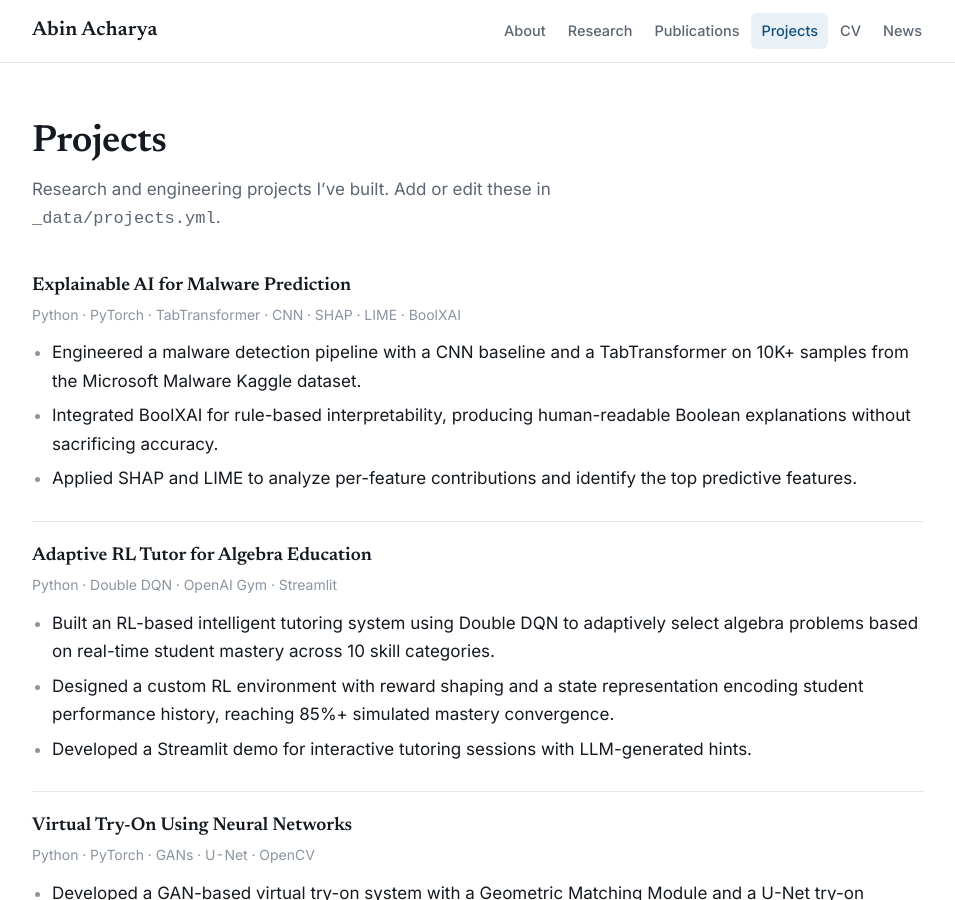
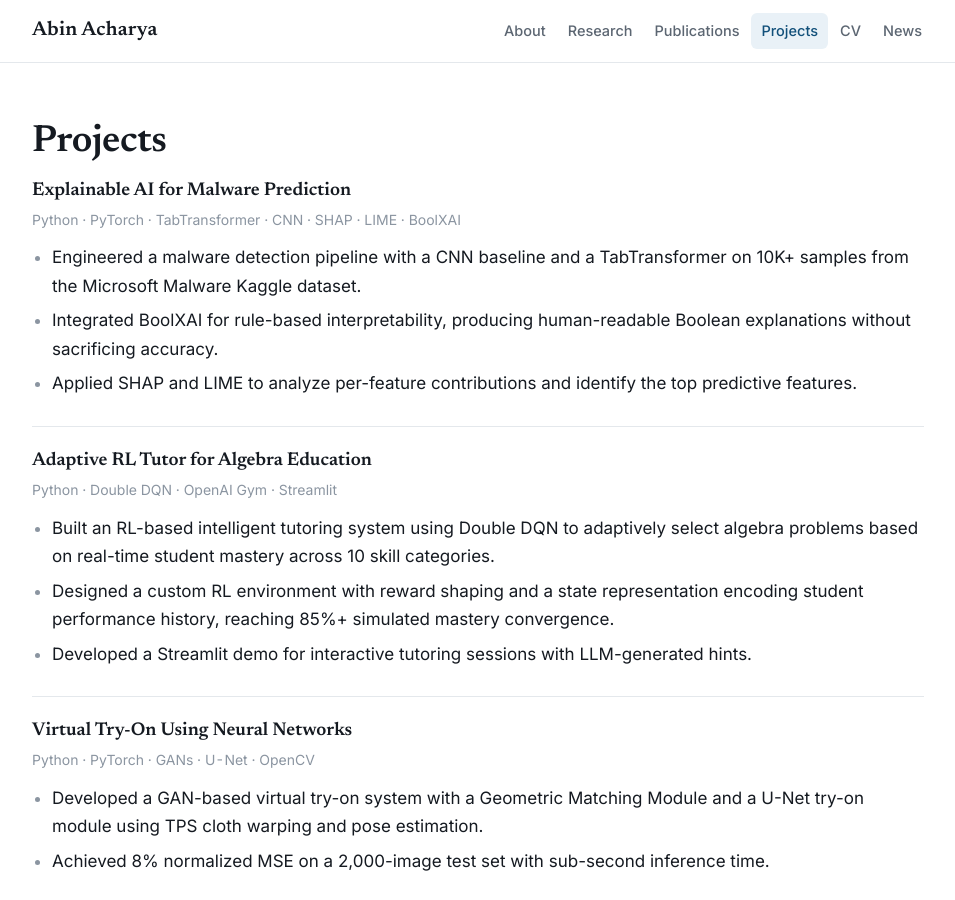
Before and after one commit to Abin-coder/abinacharya.github.io, a Jekyll site: the page built from projects.html, in a window 1280 px wide and 900 px high. Shown: the whole window, without its empty margins (162-1117 px from the left). Built offline with Jekyll 4.4.1, drawn with Linux system fonts in a browser that asks for light colours.

Commit message:
fix errors

```diff
--- a/cv.html
+++ b/cv.html
@@ -2,7 +2,7 @@
 layout: page
 title: CV
 permalink: /cv/
-intro: Education, experience, awards, and skills. Everything here comes from `_data/cv.yml`.
+
 ---
 
 {% if site.contact.cv %}
--- a/news.html
+++ b/news.html
@@ -2,7 +2,7 @@
 layout: page
 title: News
 permalink: /news/
-intro: Everything, newest first. Add items in `_data/news.yml`.
+
 ---
 
 <ul class="news-list">
--- a/projects.html
+++ b/projects.html
@@ -2,7 +2,7 @@
 layout: page
 title: Projects
 permalink: /projects/
-intro: Research and engineering projects I've built. Add or edit these in `_data/projects.yml`.
+
 ---
 
 {% for project in site.data.projects %}
```
